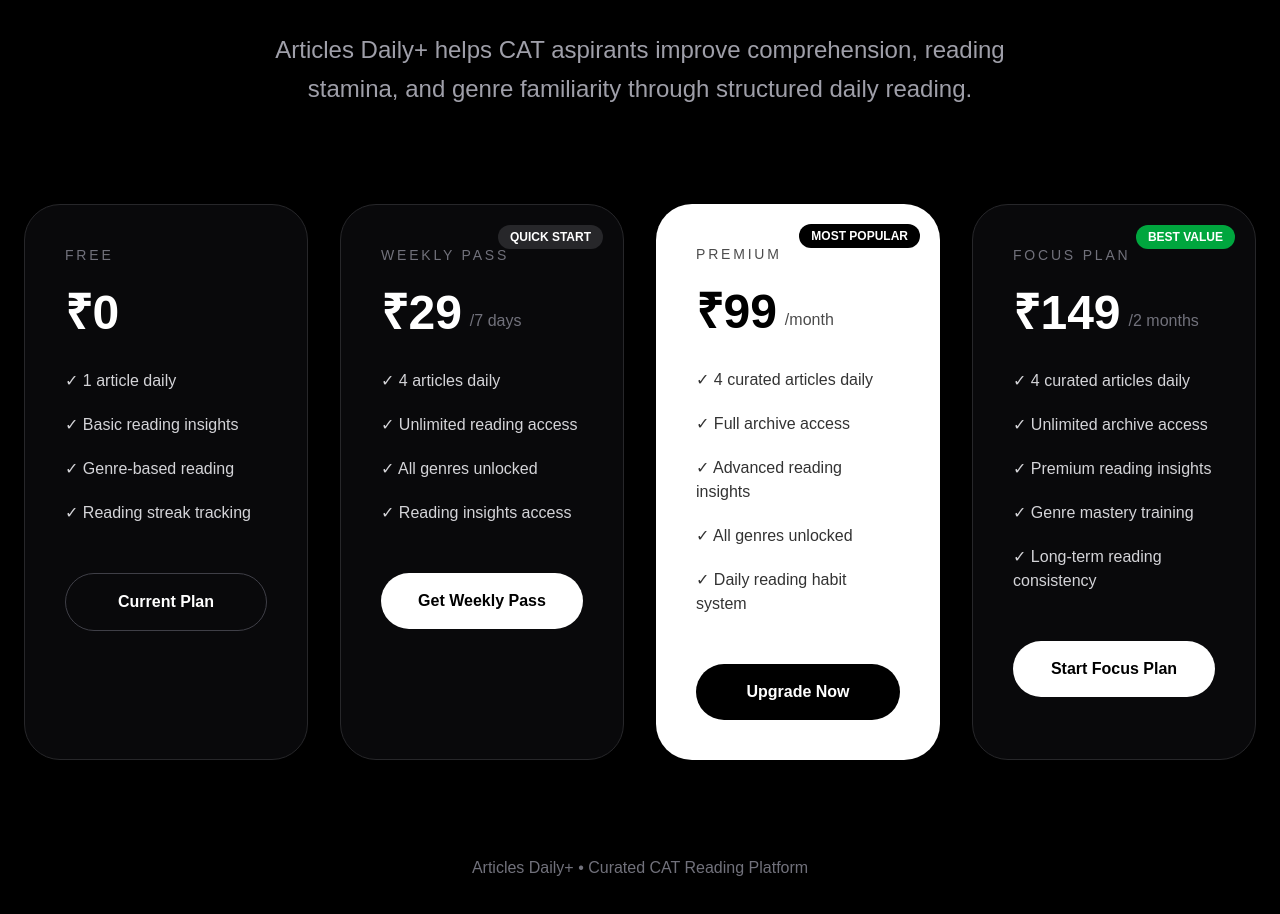
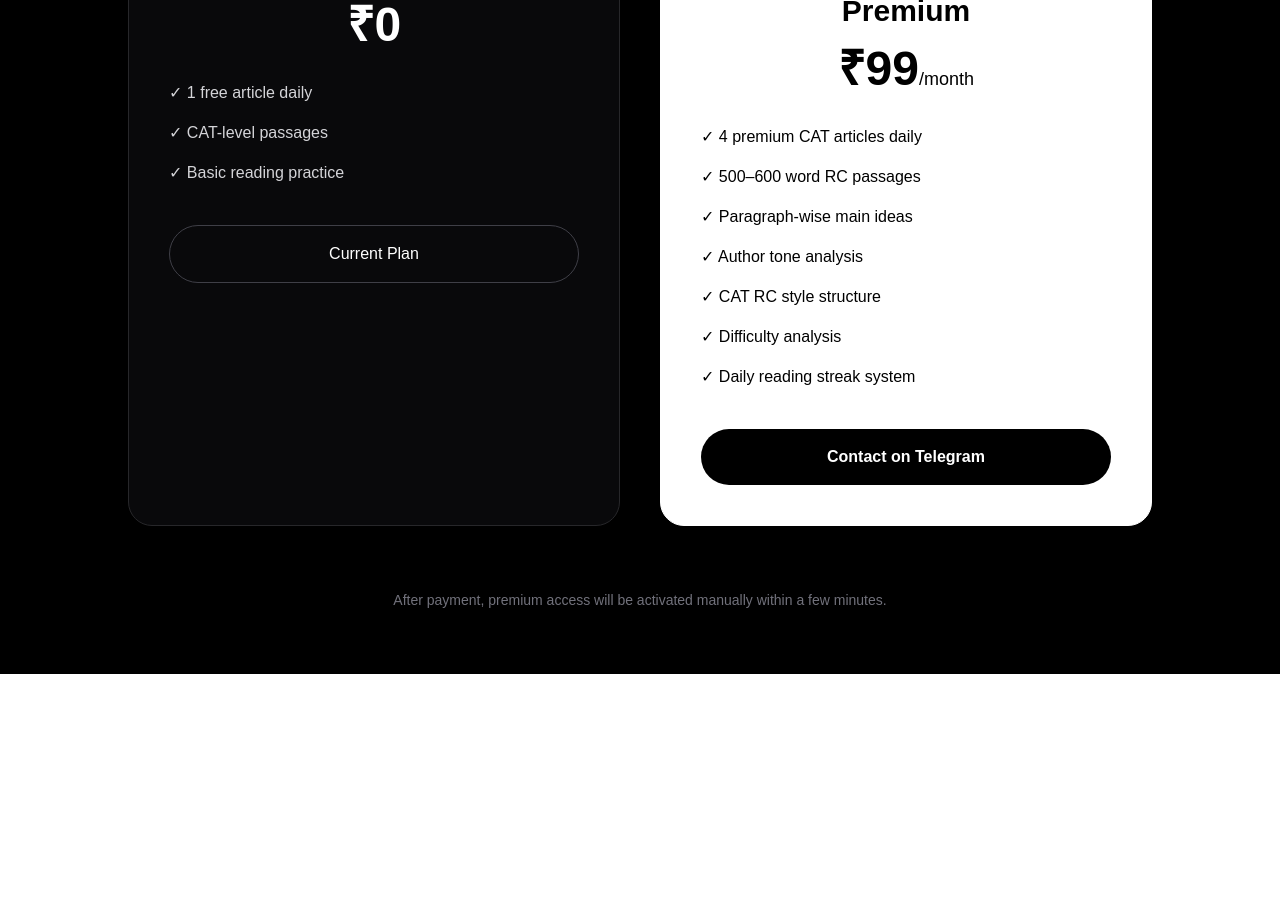
Before and after one commit to Parida-Prince/articles-daily-plus-web, a Next.js app: page /pricing in a window 1280 px wide. Shown: the part 360-1274 px from the top of the page. After the commit the page ends 1034 px from the top, so only its background shows below. Built offline with nearby package versions, Linux system fonts and the light colour scheme.

Commit message:
add telegram premium contact

```diff
--- a/app/pricing/page.tsx
+++ b/app/pricing/page.tsx
@@ -1,264 +1,91 @@
-"use client";
+export default function PricingPage() {
+  return (
+    <main className="min-h-screen bg-black text-white px-6 py-16">
 
-export default function PricingPage() {
+      <div className="max-w-5xl mx-auto text-center">
 
-  return (
+        <h1 className="text-6xl font-bold mb-6">
+          Upgrade Your Reading
+        </h1>
 
-    <main className="min-h-screen bg-black text-white px-6 py-24">
+        <p className="text-zinc-400 text-xl mb-16">
+          Daily CAT-style passages with deep analysis, paragraph insights,
+          author tone breakdowns, and premium reading practice.
+        </p>
 
-      <div className="max-w-7xl mx-auto">
+        <div className="grid md:grid-cols-2 gap-10">
 
-        {/* HEADER */}
+          {/* FREE PLAN */}
 
-        <div className="text-center mb-24">
+          <div className="border border-zinc-800 rounded-3xl p-10 bg-zinc-950">
 
-          <div className="inline-block px-5 py-2 rounded-full border border-zinc-800 text-zinc-400 text-sm mb-8">
-
-            Simple Pricing
-
-          </div>
-
-          <h1 className="text-7xl md:text-8xl font-bold tracking-tight leading-none mb-8">
-
-            Build Your Daily Reading Habit.
-
-          </h1>
-
-          <p className="text-zinc-400 text-2xl leading-relaxed max-w-3xl mx-auto">
-
-            Articles Daily+ helps CAT aspirants improve
-            comprehension, reading stamina,
-            and genre familiarity through structured daily reading.
-
-          </p>
-
-        </div>
-
-        {/* PLANS */}
-
-        <div className="grid md:grid-cols-2 xl:grid-cols-4 gap-8">
-
-          {/* FREE */}
-
-          <div className="bg-zinc-950 border border-zinc-800 rounded-[36px] p-10">
-
-            <div className="text-zinc-500 uppercase tracking-[0.2em] text-sm mb-6">
-
+            <h2 className="text-3xl font-bold mb-4">
               Free
-
-            </div>
-
-            <h2 className="text-5xl font-bold mb-8">
-
-              ₹0
-
             </h2>
 
-            <div className="space-y-5 mb-12 text-zinc-300">
+            <p className="text-5xl font-bold mb-8">
+              ₹0
+            </p>
 
-              <div>✓ 1 article daily</div>
+            <ul className="space-y-4 text-zinc-300 mb-10 text-left">
+              <li>✓ 1 free article daily</li>
+              <li>✓ CAT-level passages</li>
+              <li>✓ Basic reading practice</li>
+            </ul>
 
-              <div>✓ Basic reading insights</div>
-
-              <div>✓ Genre-based reading</div>
-
-              <div>✓ Reading streak tracking</div>
-
-            </div>
-
-            <button className="w-full py-4 rounded-full border border-zinc-700 text-white font-semibold">
-
+            <button className="w-full border border-zinc-700 py-4 rounded-full">
               Current Plan
-
             </button>
 
           </div>
 
-          {/* WEEKLY */}
+          {/* PREMIUM PLAN */}
 
-          <div className="bg-zinc-950 border border-zinc-800 rounded-[36px] p-10 relative">
+          <div className="border border-white rounded-3xl p-10 bg-white text-black">
 
-            <div className="absolute top-5 right-5 bg-zinc-800 text-white px-3 py-1 rounded-full text-xs font-semibold">
-
-              QUICK START
-
+            <div className="mb-4 inline-block bg-black text-white px-4 py-1 rounded-full text-sm">
+              MOST POPULAR
             </div>
 
-            <div className="text-zinc-500 uppercase tracking-[0.2em] text-sm mb-6">
+            <h2 className="text-3xl font-bold mb-4">
+              Premium
+            </h2>
 
-              Weekly Pass
+            <p className="text-5xl font-bold mb-8">
+              ₹99
+              <span className="text-lg font-normal">
+                /month
+              </span>
+            </p>
 
-            </div>
-
-            <div className="flex items-end gap-2 mb-8">
-
-              <h2 className="text-5xl font-bold">
-
-                ₹29
-
-              </h2>
-
-              <div className="text-zinc-500 mb-1">
-
-                /7 days
-
-              </div>
-
-            </div>
-
-            <div className="space-y-5 mb-12 text-zinc-300">
-
-              <div>✓ 4 articles daily</div>
-
-              <div>✓ Unlimited reading access</div>
-
-              <div>✓ All genres unlocked</div>
-
-              <div>✓ Reading insights access</div>
-
-            </div>
+            <ul className="space-y-4 mb-10 text-left">
+              <li>✓ 4 premium CAT articles daily</li>
+              <li>✓ 500–600 word RC passages</li>
+              <li>✓ Paragraph-wise main ideas</li>
+              <li>✓ Author tone analysis</li>
+              <li>✓ CAT RC style structure</li>
+              <li>✓ Difficulty analysis</li>
+              <li>✓ Daily reading streak system</li>
+            </ul>
 
             <a
-              href="https://rzp.io/"
+              href="https://t.me/astiflingsoul"
               target="_blank"
-              className="block w-full py-4 rounded-full bg-white text-black text-center font-semibold hover:scale-[1.02] transition"
+              className="block w-full bg-black text-white py-4 rounded-full font-semibold text-center hover:opacity-90 transition"
             >
-
-              Get Weekly Pass
-
-            </a>
-
-          </div>
-
-          {/* MONTHLY */}
-
-          <div className="bg-white text-black rounded-[36px] p-10 relative overflow-hidden">
-
-            <div className="absolute top-5 right-5 bg-black text-white px-3 py-1 rounded-full text-xs font-semibold">
-
-              MOST POPULAR
-
-            </div>
-
-            <div className="uppercase tracking-[0.2em] text-sm mb-6 opacity-70">
-
-              Premium
-
-            </div>
-
-            <div className="flex items-end gap-2 mb-8">
-
-              <h2 className="text-5xl font-bold">
-
-                ₹99
-
-              </h2>
-
-              <div className="opacity-70 mb-1">
-
-                /month
-
-              </div>
-
-            </div>
-
-            <div className="space-y-5 mb-12 opacity-80">
-
-              <div>✓ 4 curated articles daily</div>
-
-              <div>✓ Full archive access</div>
-
-              <div>✓ Advanced reading insights</div>
-
-              <div>✓ All genres unlocked</div>
-
-              <div>✓ Daily reading habit system</div>
-
-            </div>
-
-            <a
-              href="https://rzp.io/"
-              target="_blank"
-              className="block w-full py-4 rounded-full bg-black text-white text-center font-semibold hover:scale-[1.02] transition"
-            >
-
-              Upgrade Now
-
-            </a>
-
-          </div>
-
-          {/* 2 MONTH */}
-
-          <div className="bg-zinc-950 border border-zinc-800 rounded-[36px] p-10 relative">
-
-            <div className="absolute top-5 right-5 bg-green-600 text-white px-3 py-1 rounded-full text-xs font-semibold">
-
-              BEST VALUE
-
-            </div>
-
-            <div className="text-zinc-500 uppercase tracking-[0.2em] text-sm mb-6">
-
-              Focus Plan
-
-            </div>
-
-            <div className="flex items-end gap-2 mb-8">
-
-              <h2 className="text-5xl font-bold">
-
-                ₹149
-
-              </h2>
-
-              <div className="text-zinc-500 mb-1">
-
-                /2 months
-
-              </div>
-
-            </div>
-
-            <div className="space-y-5 mb-12 text-zinc-300">
-
-              <div>✓ 4 curated articles daily</div>
-
-              <div>✓ Unlimited archive access</div>
-
-              <div>✓ Premium reading insights</div>
-
-              <div>✓ Genre mastery training</div>
-
-              <div>✓ Long-term reading consistency</div>
-
-            </div>
-
-            <a
-              href="https://rzp.io/"
-              target="_blank"
-              className="block w-full py-4 rounded-full bg-white text-black text-center font-semibold hover:scale-[1.02] transition"
-            >
-
-              Start Focus Plan
-
+              Contact on Telegram
             </a>
 
           </div>
 
         </div>
 
-        {/* FOOTER */}
-
-        <div className="text-center mt-24 text-zinc-500">
-
-          Articles Daily+ • Curated CAT Reading Platform
-
+        <div className="mt-16 text-zinc-500 text-sm">
+          After payment, premium access will be activated manually within a few minutes.
         </div>
 
       </div>
 
     </main>
-
   );
 }
```
